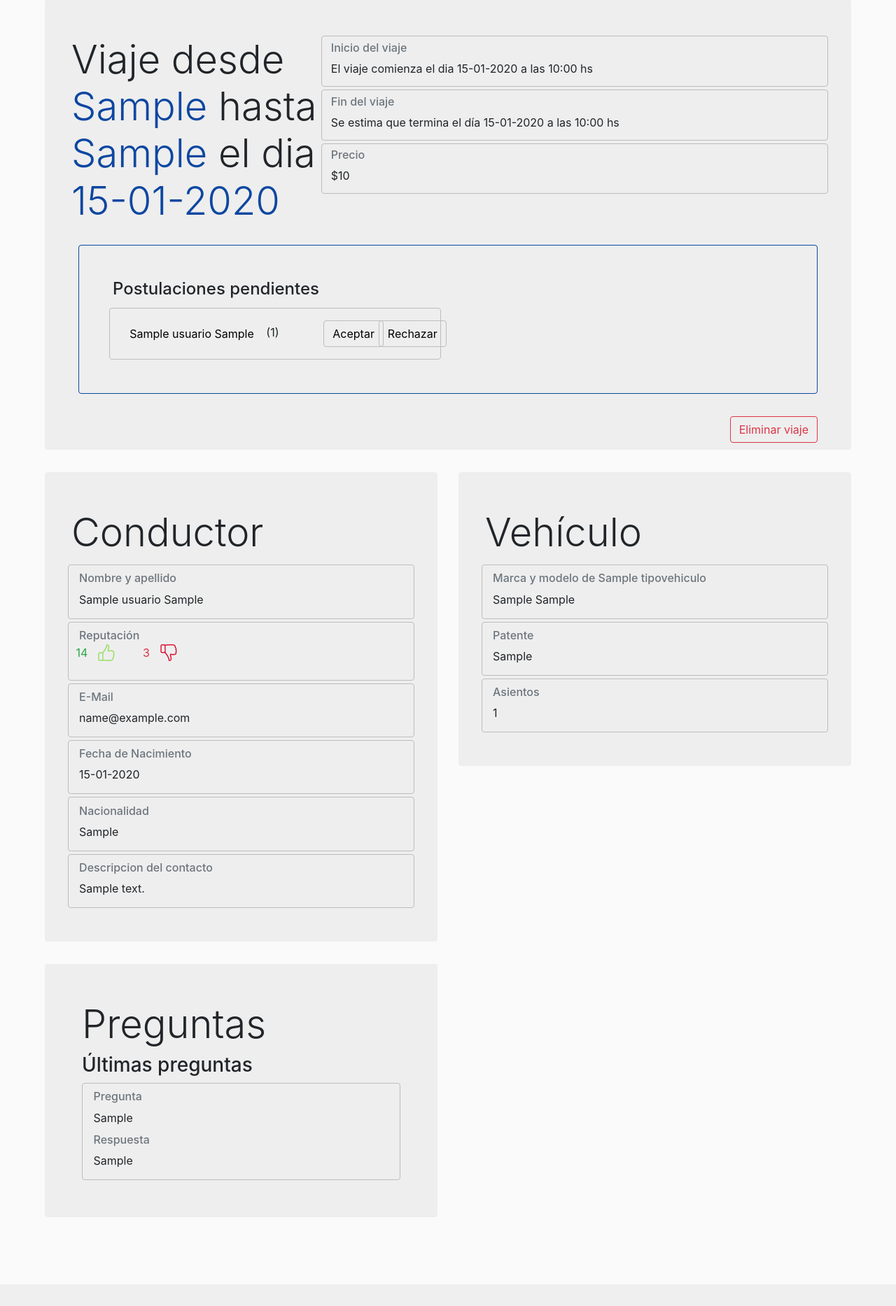
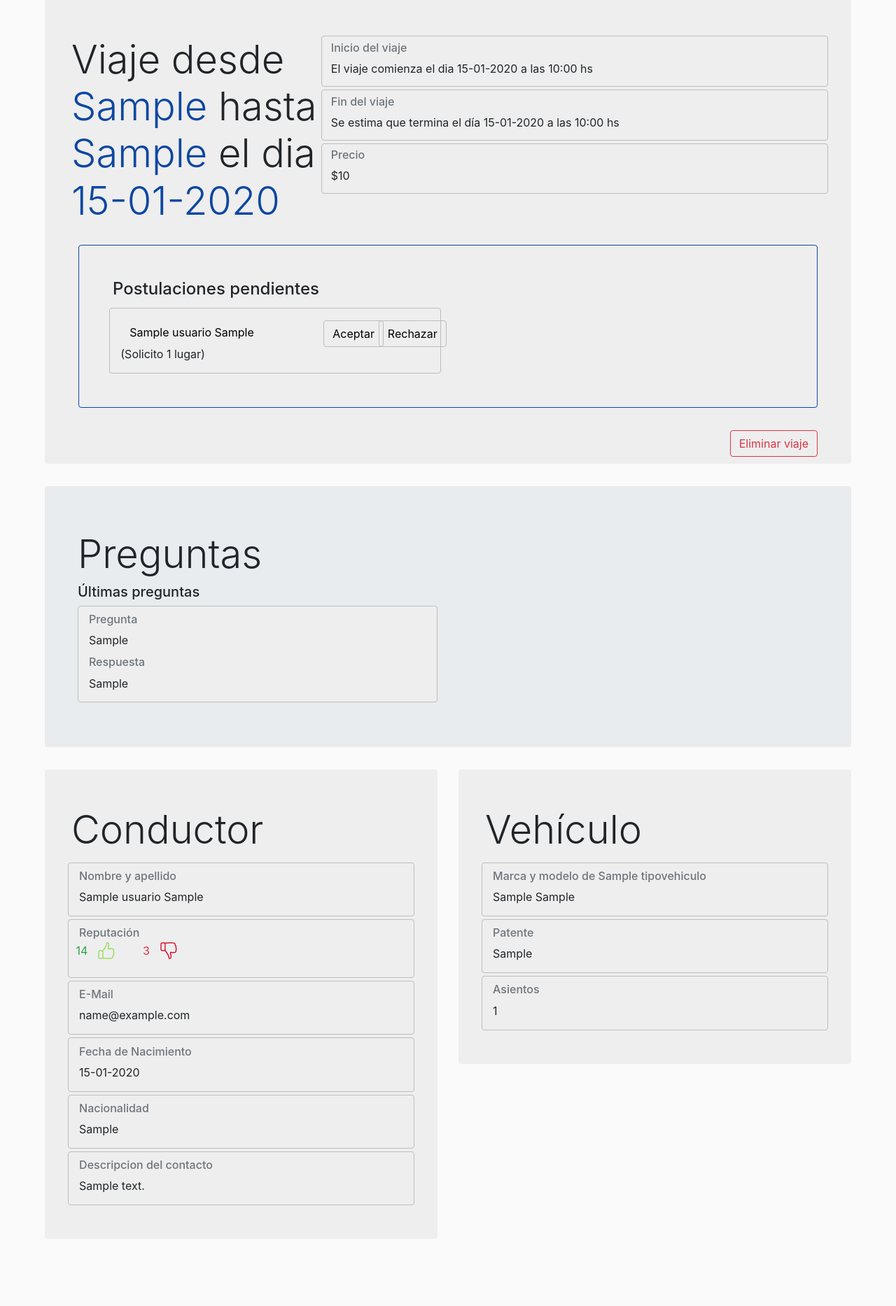
Before and after one commit to fedediclaudio/aventon_is2, a PHP site: page /PantallaInfoViaje/informacionViaje.php?id=1 in a window 1280 px wide. Shown: the part 121-1988 px from the top of the page at 70% size. Before the commit the page ends 1808 px from the top, so only its background shows below. Run offline with PHP 8.4, Linux system fonts and the light colour scheme; the visitor is signed in with stand-in values (Sample User, id 1); tables that the repository leaves empty hold one stand-in row (values such as "Sample post").

Commit message:
Cambios esteticos

```diff
--- a/PantallaInfoViaje/conexionInfoViaje.php
+++ b/PantallaInfoViaje/conexionInfoViaje.php
@@ -91,15 +91,27 @@
 					if(!($this->verificarSuperposicionAlPostularse($_SESSION["id"], $viaje))) {
 						if($this->hayAsientosLibres($viaje)){
 						$cantidadDeAsientosLibres = $this->cantidadAsientosLibres($viaje);
-						echo " <form action=\"postularAViaje.php\" method=\"get\"> <div class=\"row\"> <div class=\"col col-0 col-sm-6 col-lg-8\"> <input type=\"hidden\" name=\"idviajeConcreto\" value=\"". $viaje["idviajeConcreto"] . "\"></input> </div> <div class=\" col col-6 col-sm-3 col-lg-2 form-group\">
-    								<label for=\"exampleFormControlSelect1\">Cantidad</label>
-										<select class=\"form-control\" name=\"cantidad\">";
-											for($i=1; $i <= $cantidadDeAsientosLibres; $i++){
-												echo "<option>$i</option>";
-											}
-						echo "	</select>
-									</div>";
-            echo "<div class=\"col col-6 col-sm-3 col-lg-2 form-group\"><button class=\"btn btn-light\" type=\"submit\" style=\"border-color:rgb(13, 71, 161); float:right\">Postularse</button></div> </div></form>";
+						echo " <form action=\"postularAViaje.php\" method=\"get\">
+											<div class=\"row\">
+											<div class=\"col col-0 col-sm-4 col-lg-6\">
+												<input type=\"hidden\" name=\"idviajeConcreto\" value=\"". $viaje["idviajeConcreto"] . "\"></input>
+											</div>
+											<div class=\"col col-2 col-sm-2 col-lg-2\">
+												<label style=\"float:right; vertical-align:center\">Cantidad:</label>
+											</div>
+											<div class=\" col col-5 col-sm-3 col-lg-2 form-group\">
+
+												<select class=\"form-control\" name=\"cantidad\" style=\"margin-right:0px;\">";
+												for($i=1; $i <= $cantidadDeAsientosLibres; $i++){
+													echo "<option>$i</option>";
+												}
+						echo "			</select>
+											</div>";
+            echo "		<div class=\"col col-5 col-sm-3 col-lg-2 form-group\" style=\"float:right\">
+												<button class=\"btn btn-light\" type=\"submit\" style=\"border-color:rgb(13, 71, 161); float:right\">Postularse</button>
+											</div>
+										</div>
+									</form>";
           } else {
             echo '<div class="alert alert-warning" role="alert"> El viaje esta completo </div>';
           }
@@ -144,7 +156,8 @@
                     <div class="card-body" style="margin: -1%">
                       <div class="row">
                         <div class="col col-7" style="display: flex; align-items: center ">
-                          <p class="card-text"><button class="btn btn-link" style="color:black" onclick="location=\'../PantallaPerfilDeUsuario/perfilUsuario?id=' . $row["idusuario"] . '\'">' . $user["nombre"] . " " . $user["apellido"] . '</button> ('. $row["cantidad"] .')</p>';
+                          <p class="card-text">
+													<button class="btn btn-link" style="color:black" onclick="location=\'../PantallaPerfilDeUsuario/perfilUsuario?id=' . $row["idusuario"] . '\'">' . $user["nombre"] . " " . $user["apellido"] . '</button>(Solicito '. $row["cantidad"] .' lugar)</p>';
                         echo '
 												</div>';
                           if(($this->cantidadAsientosLibres($viaje)) < $row["cantidad"]){
@@ -184,7 +197,7 @@
                   <div class="card card-infoviaje" style="width:100%; margin-top: 4px;">
                   <div class="card-body row" style="margin: -1%">
 										<div class="col col-10" style="display: flex; align-items: left ">
-                    	<p class="card-text"><button class="btn btn-link" style="color:black" onclick="location=\'../PantallaPerfilDeUsuario/perfilUsuario?id=' . $row["idusuario"] . '\'">' . $user["nombre"] . " " . $user["apellido"] . '</button></p>
+                    	<p class="card-text"><button class="btn btn-link" style="color:black" onclick="location=\'../PantallaPerfilDeUsuario/perfilUsuario?id=' . $row["idusuario"] . '\'">' . $user["nombre"] . " " . $user["apellido"] . '</button>(Solicito '. $row["cantidad"] .' lugar)</p>
 										</div>
 										<div class="col col-2">
 											<button type="button" onclick="location=\'cambiarEstadoDePostulacion.php?idviaje='.$viaje["idviajeConcreto"].'&idpostulacion='.$row["idparticipacion"].'&estado=pendiente\'" class="btn btn-outline-danger" style="color: black; border-color:#BDBDBD; margin: auto; display: block; ">Quitar</button>
@@ -247,8 +260,10 @@
     }
 
     function imprimirPreguntasYRespuestas($viaje){
-      echo '<h3>Últimas preguntas</h3>';
+
       $result = $this->getPreguntasYRespuestas($viaje['idviajeConcreto']);
+			if(mysqli_num_rows($result) >= 0 ) {
+				echo '<div class="col-12 col-md-6"> <h5 class="h5">Últimas preguntas</h5>';
       while($pregYRta = mysqli_fetch_assoc($result)){
           if($pregYRta['respuesta']){
             echo '<div class="card card-infoviaje" style="width:100%; margin-top: 4px;">';
@@ -289,7 +304,8 @@
             }
           }
         }
-
+				 echo '</div>';
+		}
       }
 
     function getPreguntasYRespuestas($idViaje){
@@ -299,8 +315,8 @@
 
     function imprimirHazNuevaPregunta($viaje){
       echo '<br>';
-      echo  '<div class="container">';
-      echo    '<h3>Hazle una pregunta al conductor</h3>';
+      echo  '<div class="col col-12 col-sm-6">';
+      echo    '<h5>Hazle una pregunta al conductor</h5>';
       echo    '<form action="./hacerPregunta.php" method="get">';
       echo      '<div class="form-group">';
       echo        '<input type="hidden" name="idviajeConcreto" value= "' . $viaje['idviajeConcreto'] . '">';
@@ -339,11 +355,12 @@
     }
 
     function imprimirSeccionPreguntas($viaje){
-      echo '<h3 class="display-4">Preguntas</h3>';
+      echo '<h3 class="display-4">Preguntas</h3><dic class="row">';
       if($_SESSION['id'] != $this->getIDUsuarioDeVehiculo($viaje['idvehiculo'])){
         $this->imprimirHazNuevaPregunta($viaje);
       }
       $this->imprimirPreguntasYRespuestas($viaje);
+			echo "</div>";
     }
 
     function userParticipo($viajeConcreto, $idUser){
@@ -433,8 +450,6 @@
 					)
 			) ");
 
-			echo $viaje["fechaFin"] . $viaje["fechaInicio"] . $viaje["horaFin"] . $viaje["horaInicio"];
-
 			$result2 = $this->consulta("SELECT * FROM usuario u INNER JOIN participacion p ON (u.id = p.idusuario) INNER JOIN viajeconcreto vc ON (p.idviajeConcreto = vc.idviajeConcreto) INNER JOIN viaje vi ON (vc.idviaje = vi.idviaje)
 			WHERE (u.id = '$idUser')
 			AND (
--- a/PantallaInfoViaje/informacionViaje.php
+++ b/PantallaInfoViaje/informacionViaje.php
@@ -73,6 +73,24 @@
           }
         ?>
 			</div>
+			<div class="row">
+			<div class="col-12">
+        <div class="jumbotron text-black rounded " id="infoVehiculo">
+          <div class="col col-12">
+              <div style="">
+
+                	<?php
+                		if($conexion->viajeFinalizado($viaje['idviajeConcreto'])){
+                			$conexion->imprimirSeccionResenias($viaje);
+                		}else{
+                			$conexion->imprimirSeccionPreguntas($viaje);
+                		}
+                	?>
+        </div>
+
+       </div>
+            </div>
+        </div>
       <div class="row mb-6">
         <div class="col-md-6">
           <div class="jumbotron p-3 p-md-5 text-black rounded jumbo-infoviaje" id="infoConductor">
@@ -168,23 +186,7 @@
           </div>
         </div>
       </div>
-      <div class="col-md-6">
-        <div class="jumbotron p-3 p-md-5 text-black rounded jumbo-infoviaje" id="infoVehiculo">
-          <div class="col col-12 px-0">
-              <div style="margin: 5px">
-
-                	<?php
-                		if($conexion->viajeFinalizado($viaje['idviajeConcreto'])){
-                			$conexion->imprimirSeccionResenias($viaje);
-                		}else{
-                			$conexion->imprimirSeccionPreguntas($viaje);
-                		}
-                	?>
-        </div>
-
        </div>
-            </div>
-        </div>
       </div>
 	 </div>
 	</div>
--- a/PantallaPrincipal/pantallaPrincipal.php
+++ b/PantallaPrincipal/pantallaPrincipal.php
@@ -41,7 +41,8 @@
 	<input type="hidden" value="<?php if(isset($_GET["viajes"])) { echo $_GET["viajes"]; } else { echo "";} ?>" id="viajesSelector">
 
 	<!-- Nav -->
-	<ul class="nav justify-content-center">
+
+	<ul class="nav justify-content-center " style="background-color:#E0E0E0	">
   <li class="nav-item">
     <a class="nav-link" href="pantallaPrincipal.php">Ultimos viajes</a>
   </li>
@@ -49,7 +50,7 @@
     <a class="nav-link" href="pantallaPrincipal.php?viajes=misviajes">Mis viajes</a>
   </li>
   <li class="nav-item">
-    <a class="nav-link" href="pantallaPrincipal.php?viajes=viajespasados">Viajes Pasados</a>
+    <a class="nav-link " href="pantallaPrincipal.php?viajes=viajespasados">Viajes Pasados</a>
   </li>
 </ul>
 
```
Also changed, not shown: PantallaPrincipal/pantallaDeBusqueda.php (+5 -3 lines).
